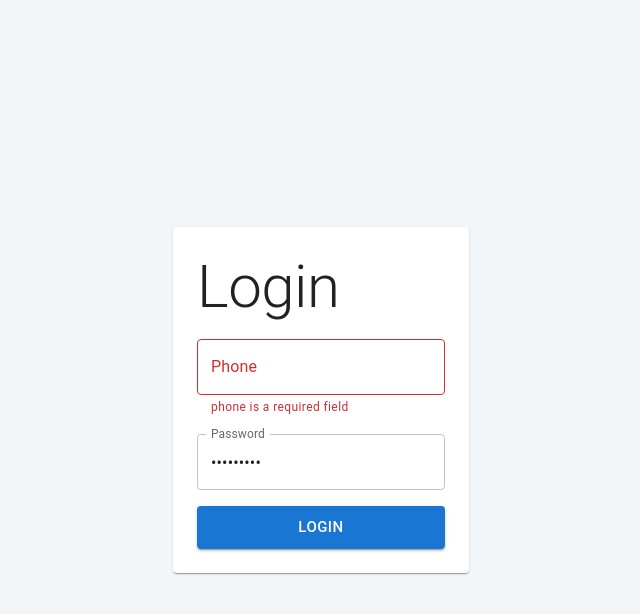
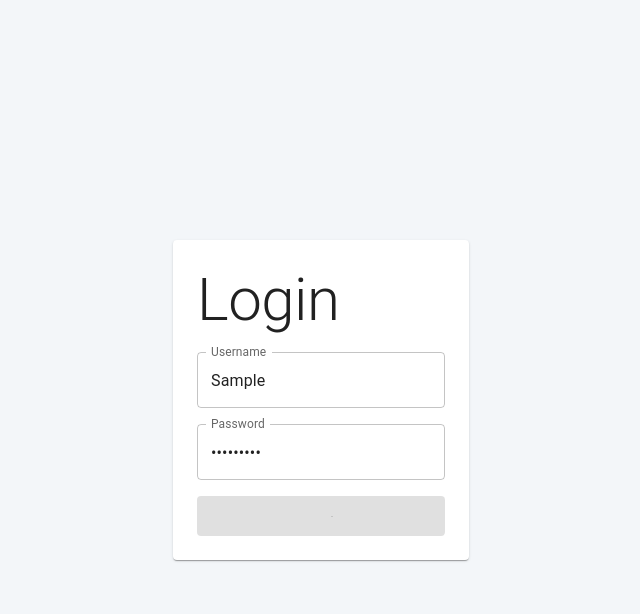
Before and after one commit to SebSV-GitHub/web-app-template, a React (Vite) app: page /login in a window 1280 px wide. Both pictures are taken after typing "Sample", "Sample123" into the empty fields and a click on the button "LOGIN". Shown: the top 614 px of the page, without its empty margins (319-959 px from the left). Built offline with nearby package versions, Linux system fonts and the light colour scheme; no server answers.

Commit message:
Add authentications

```diff
--- a/src/layouts/dashboard/account.tsx
+++ b/src/layouts/dashboard/account.tsx
@@ -4,8 +4,11 @@ import IconButton from "@mui/material/IconButton";
 import Avatar from "@mui/material/Avatar";
 import Menu from "@mui/material/Menu";
 import MenuItem from "@mui/material/MenuItem";
+import useAppDispatch from "../../hooks/use-app-dispatch.js";
+import { unsetToken } from "../../state/slices/auth.js";
 
 function Account() {
+	const dispatch = useAppDispatch();
 	const [isOpen, setIsOpen] = React.useState(false);
 	const [anchorElement, setAnchorElement] = React.useState<
 		undefined | HTMLElement
@@ -20,6 +23,11 @@ function Account() {
 		setIsOpen(false);
 	};
 
+	const handleLogout = () => {
+		dispatch(unsetToken());
+		handleClose();
+	};
+
 	return (
 		<>
 			<Tooltip title="Account">
@@ -28,7 +36,7 @@ function Account() {
 				</IconButton>
 			</Tooltip>
 			<Menu open={isOpen} anchorEl={anchorElement} onClose={handleClose}>
-				<MenuItem onClick={handleClose}>Option</MenuItem>
+				<MenuItem onClick={handleLogout}>Logout</MenuItem>
 			</Menu>
 		</>
 	);
--- /dev/null
+++ b/src/services/api.ts
@@ -0,0 +1,21 @@
+import { createApi, fetchBaseQuery } from "@reduxjs/toolkit/query/react";
+import type Token from "../types/token";
+import type Credentials from "../types/credentials";
+
+const api = createApi({
+	baseQuery: fetchBaseQuery({ baseUrl: "http://localhost:8080/api/" }),
+	endpoints(build) {
+		return {
+			authenticate: build.mutation<Token, Credentials>({
+				query: (credentials) => ({
+					url: "authentications",
+					method: "POST",
+					body: credentials,
+				}),
+			}),
+		};
+	},
+});
+
+export default api;
+export const { useAuthenticateMutation } = api;
--- /dev/null
+++ b/src/shared/loading-button.tsx
@@ -0,0 +1,24 @@
+import React from "react";
+import Button from "@mui/material/Button";
+import CircularProgress from "@mui/material/CircularProgress";
+import type { ButtonProps } from "@mui/material/Button";
+
+type Props = {
+	readonly isLoading?: boolean;
+};
+
+// Size should not be hardcoded
+function LoadingButton({
+	isLoading = false,
+	children,
+	disabled,
+	...props
+}: ButtonProps & Props) {
+	return (
+		<Button disabled={isLoading || disabled} {...props}>
+			{isLoading ? <CircularProgress color="inherit" size={24} /> : children}
+		</Button>
+	);
+}
+
+export default LoadingButton;
--- /dev/null
+++ b/src/shared/router/protected-route.tsx
@@ -0,0 +1,20 @@
+import React from "react";
+import { Navigate, Outlet } from "react-router-dom";
+import useAppSelector from "../../hooks/use-app-selector.js";
+
+type Props = {
+	readonly isProtected?: boolean;
+	readonly redirect: string;
+};
+
+function ProtectedRoute({ isProtected = false, redirect }: Props) {
+	const token = useAppSelector((state) => state.auth.token);
+
+	return isProtected === Boolean(token) ? (
+		<Outlet />
+	) : (
+		<Navigate to={redirect} />
+	);
+}
+
+export default ProtectedRoute;
--- /dev/null
+++ b/src/state/middlewares/error-handler.ts
@@ -0,0 +1,17 @@
+import type { Middleware, MiddlewareAPI } from "@reduxjs/toolkit";
+import { isRejectedWithValue } from "@reduxjs/toolkit";
+import { enqueueSnackbar } from "notistack";
+
+const errorHandler: Middleware =
+	(_api: MiddlewareAPI) => (next) => (action) => {
+		if (isRejectedWithValue(action)) {
+			enqueueSnackbar(action.payload.data.message as string, {
+				variant: "error",
+			});
+		}
+
+		// eslint-disable-next-line @typescript-eslint/no-unsafe-return
+		return next(action);
+	};
+
+export default errorHandler;
--- /dev/null
+++ b/src/state/slices/auth.ts
@@ -0,0 +1,26 @@
+import { createSlice } from "@reduxjs/toolkit";
+import type { PayloadAction } from "@reduxjs/toolkit";
+
+type AuthState = {
+	token: string | undefined;
+};
+
+const initialState: AuthState = {
+	token: undefined,
+};
+
+const slice = createSlice({
+	name: "auth",
+	initialState,
+	reducers: {
+		setToken(state, action: PayloadAction<string>) {
+			state.token = action.payload;
+		},
+		unsetToken(state) {
+			state.token = undefined;
+		},
+	},
+});
+
+export const { setToken, unsetToken } = slice.actions;
+export default slice.reducer;
--- a/src/state/store.ts
+++ b/src/state/store.ts
@@ -1,9 +1,17 @@
 import { configureStore } from "@reduxjs/toolkit";
+import api from "../services/api.js";
 import counter from "./slices/counter.js";
+import auth from "./slices/auth.js";
+import errorHandler from "./middlewares/error-handler.js";
 
 const store = configureStore({
 	reducer: {
+		[api.reducerPath]: api.reducer,
 		counter,
+		auth,
+	},
+	middleware(getDefaultMiddleware) {
+		return getDefaultMiddleware().concat(api.middleware).concat(errorHandler);
 	},
 });
 
--- /dev/null
+++ b/src/types/credentials.ts
@@ -0,0 +1,6 @@
+type Credentials = {
+	username: string;
+	password: string;
+};
+
+export default Credentials;
--- /dev/null
+++ b/src/types/token.ts
@@ -0,0 +1,5 @@
+type Token = {
+	token: string;
+};
+
+export default Token;
--- a/src/views/login/index.tsx
+++ b/src/views/login/index.tsx
@@ -1,21 +1,35 @@
 import React from "react";
 import { Formik, Form } from "formik";
 import * as Yup from "yup";
-import { enqueueSnackbar } from "notistack";
 import Container from "@mui/material/Container";
 import Paper from "@mui/material/Paper/";
 import Box from "@mui/material/Box";
 import Stack from "@mui/material/Stack";
 import Typography from "@mui/material/Typography";
-import Button from "@mui/material/Button";
 import TextField, { Format } from "../../shared/form/text-field.js";
+import { useAuthenticateMutation } from "../../services/api.js";
+import type Credentials from "../../types/credentials.js";
+import LoadingButton from "../../shared/loading-button.js";
+import useAppDispatch from "../../hooks/use-app-dispatch.js";
+import { setToken } from "../../state/slices/auth.js";
 
 const validationSchema = Yup.object({
-	phone: Yup.string().required(),
+	username: Yup.string().required(),
 	password: Yup.string().required(),
 });
 
 function Login() {
+	const dispatch = useAppDispatch();
+
+	const [authenticate, { isLoading }] = useAuthenticateMutation();
+
+	const handleSubmit = async (values: Credentials) => {
+		try {
+			const data = await authenticate(values).unwrap();
+			dispatch(setToken(data.token));
+		} catch {}
+	};
+
 	return (
 		<Container
 			sx={{
@@ -28,20 +42,18 @@ function Login() {
 			<Paper>
 				<Box p={3}>
 					<Formik
-						initialValues={{ phone: "", password: "" }}
+						initialValues={{ username: "", password: "" }}
 						validationSchema={validationSchema}
-						onSubmit={(values) => {
-							enqueueSnackbar(JSON.stringify(values));
-						}}
+						onSubmit={handleSubmit}
 					>
 						<Form>
 							<Stack spacing={2}>
 								<Typography variant="h2">Login</Typography>
 								<TextField
-									format={Format.Phone}
-									name="phone"
-									label="Phone"
-									placeholder="555 123 4567"
+									format={Format.Text}
+									name="username"
+									label="Username"
+									placeholder="johndoe"
 								/>
 								<TextField
 									format={Format.Text}
@@ -49,15 +61,16 @@ function Login() {
 									name="password"
 									label="Password"
 								/>
-								<Button
+								<LoadingButton
 									fullWidth
 									type="submit"
 									color="primary"
 									variant="contained"
 									size="large"
+									isLoading={isLoading}
 								>
 									Login
-								</Button>
+								</LoadingButton>
 							</Stack>
 						</Form>
 					</Formik>
```
Also changed, not shown: src/routes.tsx (+11 -0 lines).
